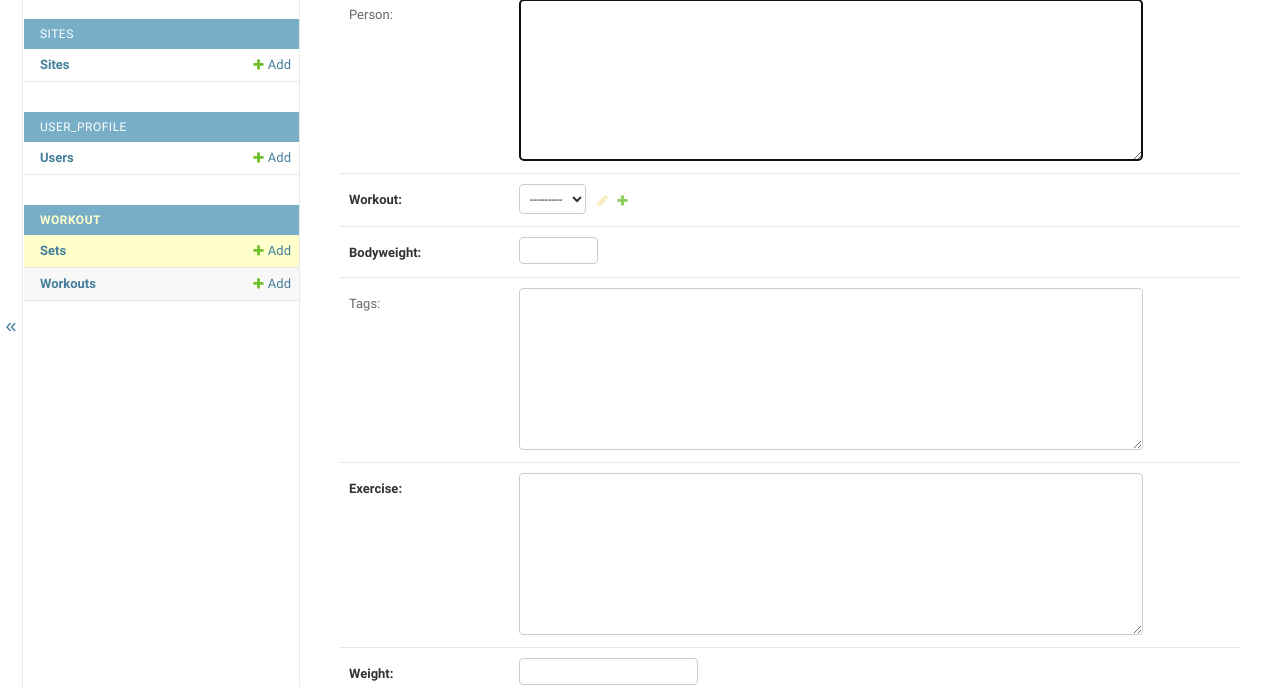
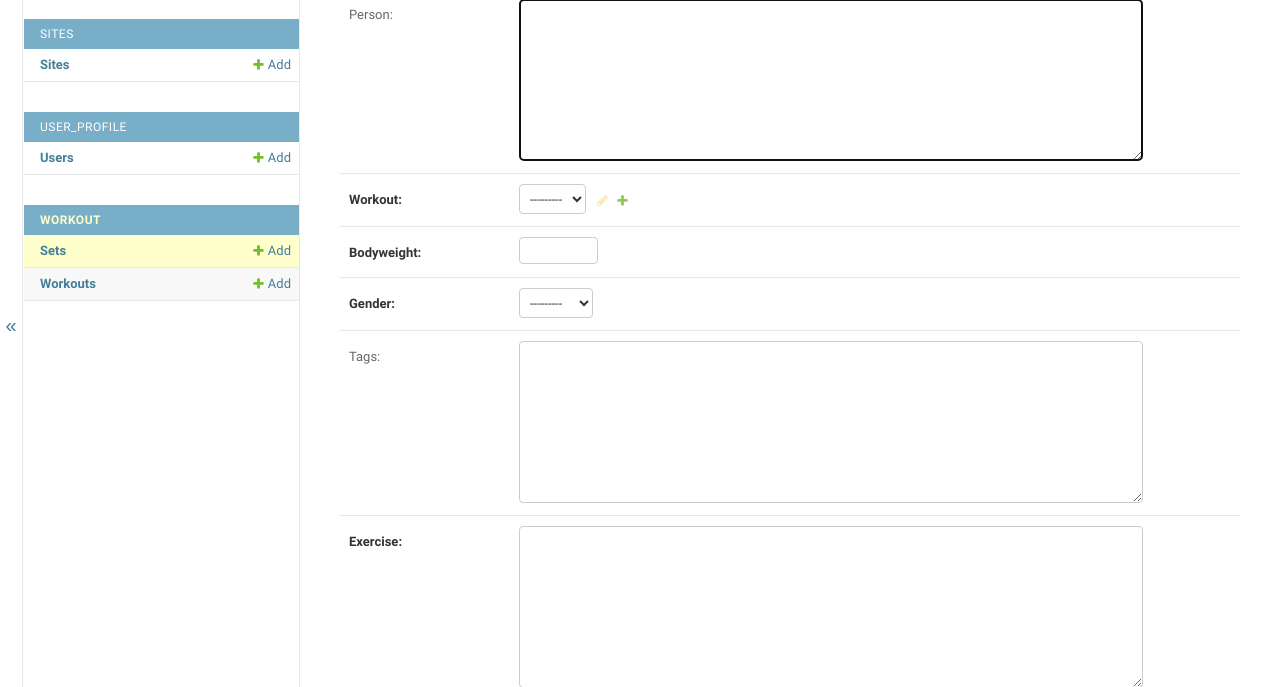
Before and after one commit to ckcollab/personalrecord, a Django app: one of its pages in a window 1280 px wide. Shown: the part 159-846 px from the top of the page. Run offline with Django 3.2, Linux system fonts and the light colour scheme; the visitor is signed in with stand-in values (Sample User, id 1); data that the repository does not hold is empty; parts of the project's set-up code (start-up, migrations or seed data) failed here and were passed over.

Commit message:
adds gender

```diff
--- a/personal_record_project/apps/api/serializers/account.py
+++ b/personal_record_project/apps/api/serializers/account.py
@@ -7,4 +7,4 @@ class AccountSerializer(serializers.ModelSerializer):
 
     class Meta:
         model = get_user_model()
-        fields = ('first_name', 'last_name', 'bodyweight')
+        fields = ('first_name', 'last_name', 'bodyweight', 'gender')
--- a/personal_record_project/apps/api/serializers/workout.py
+++ b/personal_record_project/apps/api/serializers/workout.py
@@ -7,7 +7,7 @@ class SetSerializer(serializers.ModelSerializer):
 
     class Meta:
         model = Set
-        fields = ('id', 'person', 'bodyweight', 'exercise', 'weight', 'reps', 'notes', 'video_youtube_url', 'video_local_file_name')
+        fields = ('id', 'person', 'bodyweight', 'exercise', 'weight', 'reps', 'notes', 'video_youtube_url', 'video_local_file_name', 'gender')
 
 
 class WorkoutSerializer(serializers.ModelSerializer):
@@ -15,4 +15,4 @@ class WorkoutSerializer(serializers.ModelSerializer):
 
     class Meta:
         model = Workout
-        fields = ('id', 'user', 'bodyweight', 'sets')
+        fields = ('id', 'user', 'bodyweight', 'sets', 'gender')
--- a/personal_record_project/apps/api/views/workout.py
+++ b/personal_record_project/apps/api/views/workout.py
@@ -52,7 +52,7 @@ class SetListView(generics.ListAPIView):
     queryset = Set.objects.all()
     serializer_class = SetSerializer
     filter_backends = (filters.DjangoFilterBackend, filters.SearchFilter, filters.OrderingFilter, BodyweightFilter)
-    filter_fields = ('exercise', 'reps', 'weight')
+    filter_fields = ('exercise', 'reps', 'weight', 'gender')
     search_fields = ('name', 'notes')
     ordering_fields = ('reps', 'weight')
 
--- a/personal_record_project/apps/personal_record/management/commands/generate.py
+++ b/personal_record_project/apps/personal_record/management/commands/generate.py
@@ -12,7 +12,7 @@ class Command(BaseCommand):
 
     def handle(self, *args, **options):
         exercises = ('back squat', 'deadlift', 'front squat', 'bench press')
-        workout = Workout.objects.get(pk=1)
+        workout = Workout.objects.get_or_create(user_id=1, pk=1, bodyweight=100, gender="male")[0]
 
         print "%" * 80
         print " Generating 200 lifts"
@@ -23,6 +23,7 @@ class Command(BaseCommand):
 
         for i in range(0, 200):
             new_set = Set.objects.create(
+                gender=random.choice(('male', 'female')),
                 exercise=random.choice(exercises),
                 bodyweight=random.randrange(80, 345),
                 weight=random.randrange(45, 765, 5),
--- a/personal_record_project/apps/user_profile/models.py
+++ b/personal_record_project/apps/user_profile/models.py
@@ -3,3 +3,4 @@ from django.contrib.auth.models import AbstractUser
 
 class UserProfile(AbstractUser):
     bodyweight = models.IntegerField(default=0)
+    gender = models.CharField(max_length=6, choices=((('male', 'male'), ('female', 'female'))))
--- a/personal_record_project/apps/workout/models.py
+++ b/personal_record_project/apps/workout/models.py
@@ -10,6 +10,7 @@ class Set(models.Model):
     person = models.TextField(null=True, blank=True)
     workout = models.ForeignKey('workout.Workout', related_name='sets')
     bodyweight = models.IntegerField()
+    gender = models.CharField(max_length=6, choices=((('male', 'male'), ('female', 'female'))))
     tags = models.TextField(null=True, blank=True)
     exercise = models.TextField()
     weight = models.FloatField()
@@ -30,3 +31,4 @@ class Set(models.Model):
 class Workout(TimeStampedModel):
     user = models.ForeignKey(settings.AUTH_USER_MODEL)
     bodyweight = models.IntegerField()
+    gender = models.CharField(max_length=6, choices=((('male', 'male'), ('female', 'female'))))
--- a/personal_record_project/static/css/custom.css
+++ b/personal_record_project/static/css/custom.css
@@ -58,6 +58,9 @@ input[type=number]::-webkit-outer-spin-button {
 }
 .workout set_id {
   display: none;
+}
+.workout .gender {
+  text-transform: capitalize;
 }
 .workout .exercise {
   text-transform: capitalize;
--- a/personal_record_project/static/css/custom.less
+++ b/personal_record_project/static/css/custom.less
@@ -63,6 +63,7 @@ input[type=number]::-webkit-outer-spin-button {
 
     set_id { display: none; }
 
+    .gender { text-transform: capitalize; }
     .exercise { text-transform: capitalize; }
 }
 
```
Also changed, not shown: personal_record_project/static/css/custom.ladder.css (+11 -0 lines), personal_record_project/static/css/custom.ladder.less (+14 -0 lines), personal_record_project/templates/home/home.html (+11 -0 lines).
